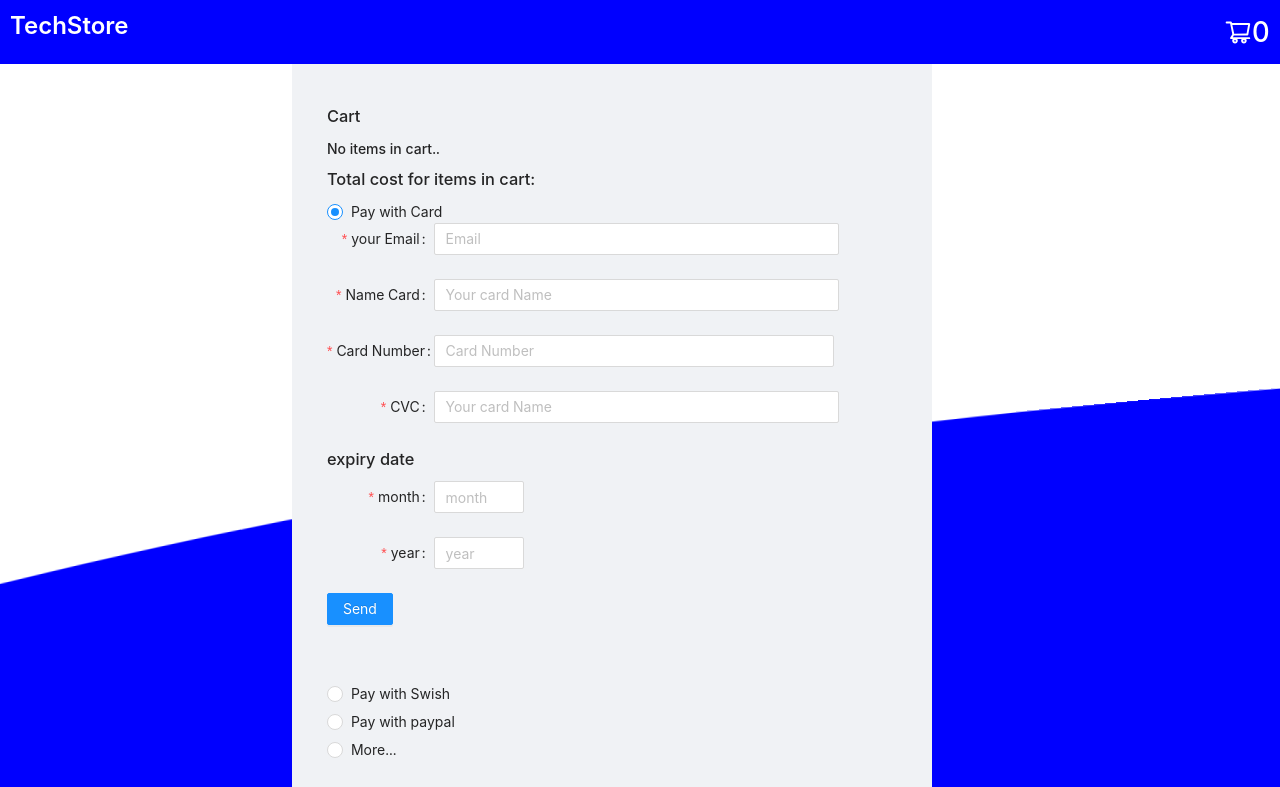
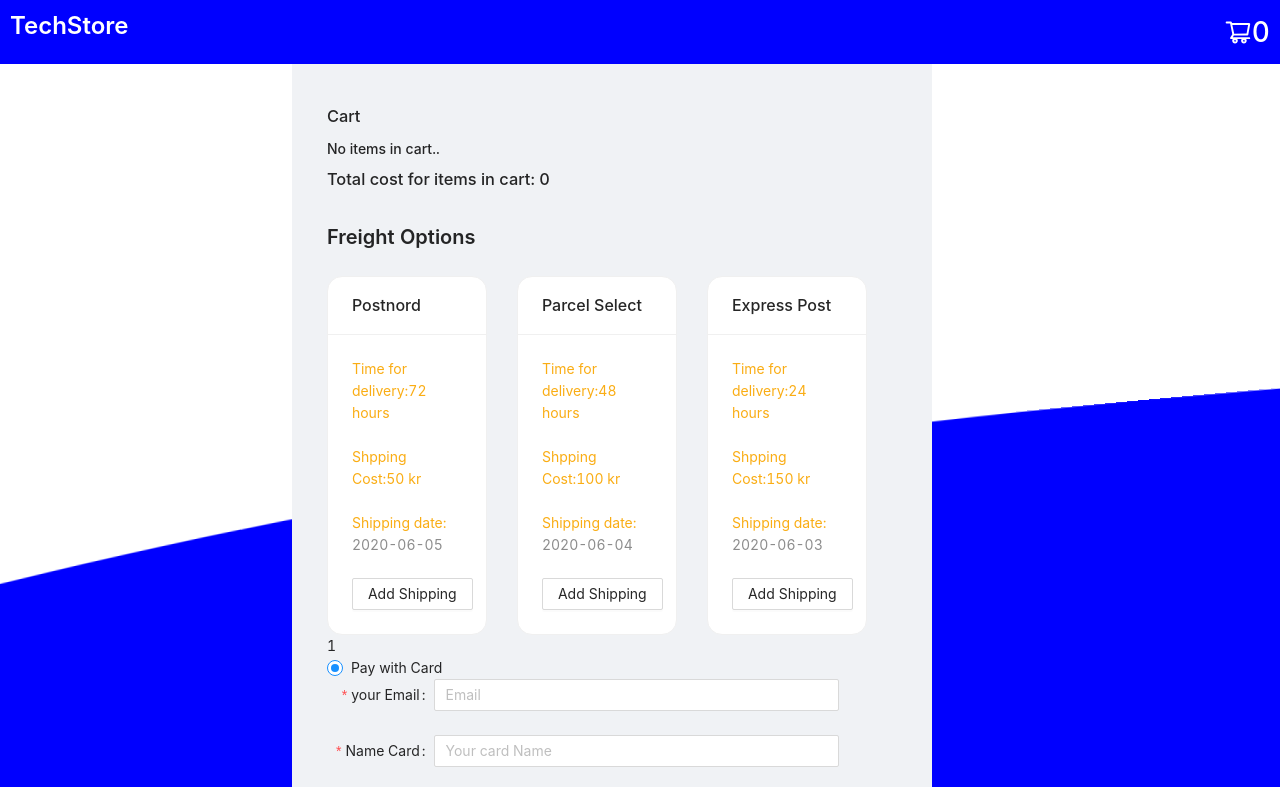
Before and after one commit to Abbe91/checkout-group6, a React (Create React App) app in the folder my-app/: page /checkout in a window 1280 px wide. Shown: the top 787 px of the page. Built offline with nearby package versions, Linux system fonts and the light colour scheme.

Commit message:
Co-authored-by: David Jensen <Tsourdox@icloud.com>

```diff
--- a/my-app/src/components/Cart.tsx
+++ b/my-app/src/components/Cart.tsx
@@ -24,18 +24,14 @@ export class Cart extends Component<{}, State>{
         render(){
             return(
                 <CartConsumer>
-                    {(contextData: ContextState) =>{
-                        let inCart: number[] = [];
-                        let totalCart: number | undefined;
+                    {(contextData: ContextState) => {
                         return(
                             <div>
                                 <h1>Cart</h1>
                                 {
                                     contextData.cartItems.length ?
                                     contextData.cartItems.map((product) =>{
-                                        inCart.push(product.quantity * product.product.price);
-                                        console.log(inCart)
-                                        totalCart = inCart.reduce((a, b) => a + b, 0);
+
 
                                         return(
                                             <div key = {product.product.id} style = {ProductListStyle}>
@@ -62,7 +58,7 @@ export class Cart extends Component<{}, State>{
                                     :
                                     <h4>No items in cart..</h4>
                                 }
-                                <h1>Total cost for items in cart: {totalCart}</h1>
+                                <h1>Total cost for items in cart: {contextData.getTotalPrice()}</h1>
                             </div>
                         )
                     }}
--- a/my-app/src/components/Checkout.tsx
+++ b/my-app/src/components/Checkout.tsx
@@ -18,8 +18,8 @@ function Checkout(){
         <div>
 
             <Cart/>
+            <CheckoutFracksatt/>
             <Radiobutton />
-            <CheckoutFracksatt/>
 
         </div>
 
--- a/my-app/src/components/context/cartContext.tsx
+++ b/my-app/src/components/context/cartContext.tsx
@@ -6,6 +6,7 @@ import Products, {Product} from '../Products'
 export interface ContextState extends ProviderState{
     addProductToCart: (product: Product) => void,
     removeProductFromCart: (product: Product) => void
+    getTotalPrice: () => number
 }
 
 export const CartContext = createContext<ContextState>({
@@ -16,7 +17,8 @@ export const CartContext = createContext<ContextState>({
     },
     removeProductFromCart: (product: Product) => {
         console.log("Error removing " + product.name + "to cart")
-    }
+    },
+    getTotalPrice: () => 0
 })
 
 export const CartConsumer = CartContext.Consumer
--- a/my-app/src/components/context/cartProvider.tsx
+++ b/my-app/src/components/context/cartProvider.tsx
@@ -54,13 +54,23 @@ export class CartProvider extends Component<{}, ProviderState>{
         this.setState({cartItems: clonedCart}, ()=> {console.log(this.state)})
     }
 
+    getTotalPrice = () => {
+        let sum = 0
+
+        for (const cartItem of this.state.cartItems) {
+            sum += cartItem.product.price * cartItem.quantity
+        }
+
+        return sum
+    }
+
     render(){
         return(
             <CartContext.Provider value={{
                 ...this.state,
                 addProductToCart: this.addProductToCart,
-                removeProductFromCart: this.removeProductFromCart
-
+                removeProductFromCart: this.removeProductFromCart,
+                getTotalPrice: this.getTotalPrice
             }}>
                 {this.props.children}
             </CartContext.Provider>
```
